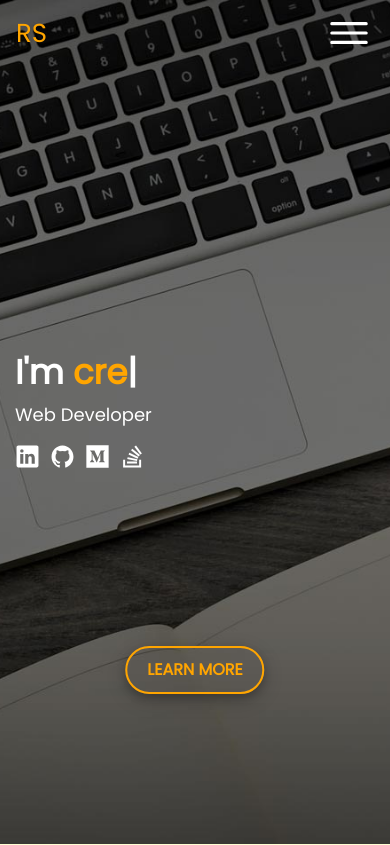
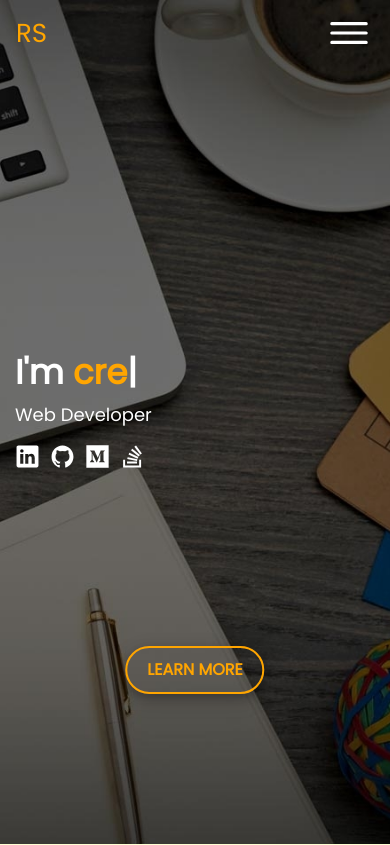
Before and after one commit to ristespasov/ristespasov.github.io, a plain HTML site: page index.html in a window 390 px wide. Shown: the top 845 px of the page. Drawn offline with nearby package versions, Linux system fonts and the light colour scheme.

Commit message:
bg for small screens added

```diff
--- a/styles/responsive.css
+++ b/styles/responsive.css
@@ -22,6 +22,12 @@
     }
 
     /* Header */
+    #home {
+        background: url('../assets/backgrounds/02.jpg') no-repeat fixed center / cover;
+        width: 100%;
+        height: 100vh;
+    }
+
     #home h1 {
         font-size: 34px;
     }
```
Also changed, not shown: assets/backgrounds/02.jpg (added).
